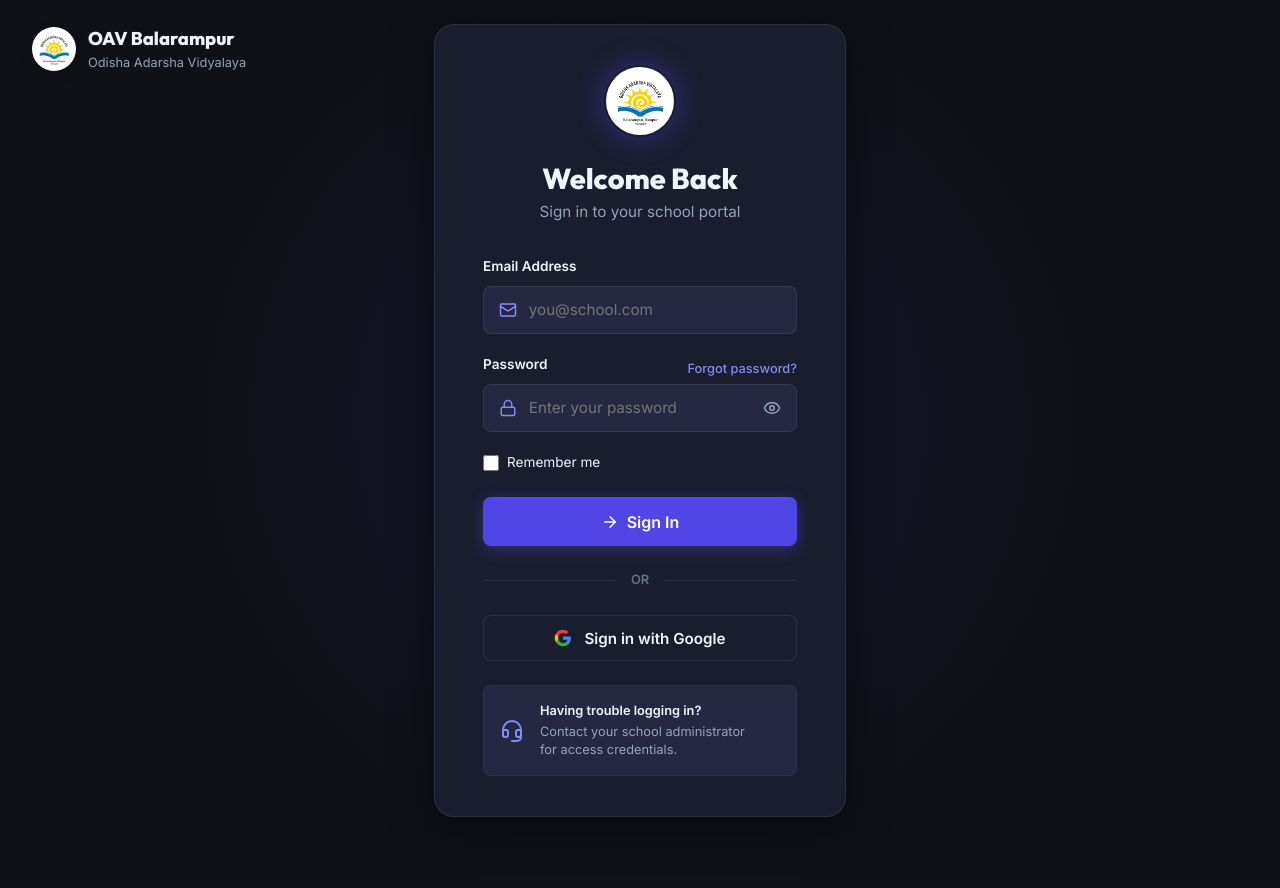
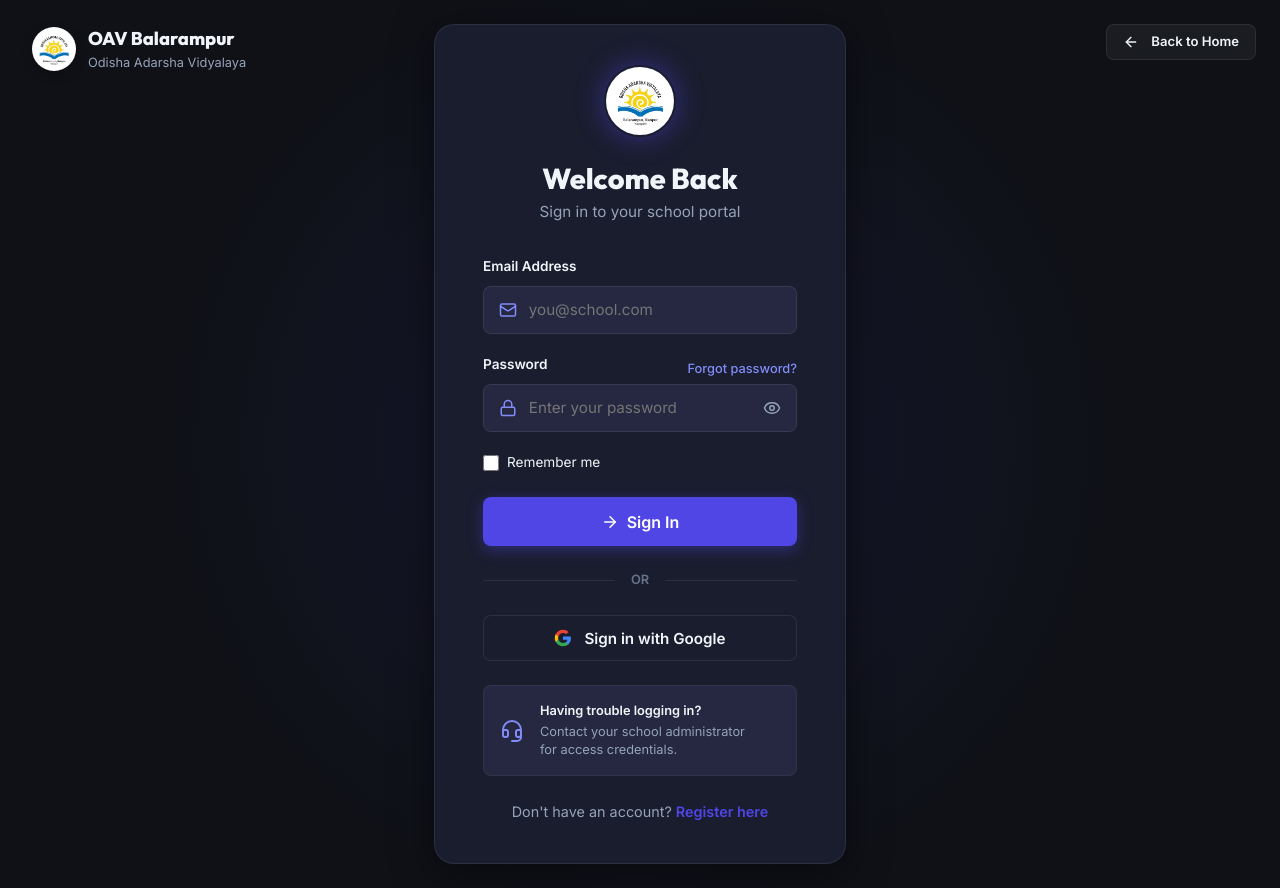
Before and after one commit to JnanaranjanMajhi/OAV-School-Management, a React (Vite) app in the folder client/: page /login in a window 1280 px wide. Before the commit the page ends 841 px from the top, so only its background shows below. Built offline with nearby package versions, Linux system fonts and the light colour scheme; no server answers.

Commit message:
Add Back to Home button and Registration links to Auth pages

```diff
--- a/client/src/pages/public/LoginPage.jsx
+++ b/client/src/pages/public/LoginPage.jsx
@@ -1,7 +1,7 @@
 import { useState, useEffect } from 'react';
 import { Link, useNavigate } from 'react-router-dom';
 import { useAuth } from '../../context/AuthContext';
-import { Mail, Lock, Eye, EyeOff, Headset, ArrowRight, KeyRound } from 'lucide-react';
+import { Mail, Lock, Eye, EyeOff, Headset, ArrowRight, KeyRound, ArrowLeft } from 'lucide-react';
 import { useGoogleLogin } from '@react-oauth/google';
 import toast from 'react-hot-toast';
 import Modal from '../../components/Modal';
@@ -114,6 +114,12 @@ export default function LoginPage() {
         </Link>
       </div>
 
+      <div style={{ position: 'absolute', top: '1.5rem', right: '1.5rem', zIndex: 10 }}>
+        <Link to="/" className="btn btn-sm" style={{ background: 'rgba(255,255,255,0.05)', color: 'var(--text)', border: '1px solid var(--border)', backdropFilter: 'blur(10px)' }}>
+          <ArrowLeft size={16} /> <span style={{ marginLeft: '0.25rem' }}>Back to Home</span>
+        </Link>
+      </div>
+
       <div className="login-container">
         <div className="login-card">
           <div className="login-logo-center-wrapper">
@@ -200,6 +206,10 @@ export default function LoginPage() {
               <span>Contact your school administrator<br/>for access credentials.</span>
             </div>
           </div>
+
+          <div style={{ marginTop: '1.5rem', textAlign: 'center', fontSize: '0.9rem', color: 'var(--text-muted)' }}>
+            Don't have an account? <Link to="/register" style={{ color: 'var(--primary)', fontWeight: 600, textDecoration: 'none' }}>Register here</Link>
+          </div>
         </div>
       </div>
 
--- a/client/src/pages/public/RegisterPage.jsx
+++ b/client/src/pages/public/RegisterPage.jsx
@@ -161,6 +161,12 @@ export default function RegisterPage() {
             <div className="title">OAV Balarampur</div>
             <div className="subtitle">Odisha Adarsha Vidyalaya</div>
           </div>
+        </Link>
+      </div>
+
+      <div style={{ position: 'absolute', top: '1.5rem', right: '1.5rem', zIndex: 10 }}>
+        <Link to="/" className="btn btn-sm" style={{ background: 'rgba(255,255,255,0.05)', color: 'var(--text)', border: '1px solid var(--border)', backdropFilter: 'blur(10px)' }}>
+          <ArrowLeft size={16} /> <span style={{ marginLeft: '0.25rem' }}>Back to Home</span>
         </Link>
       </div>
 
```
